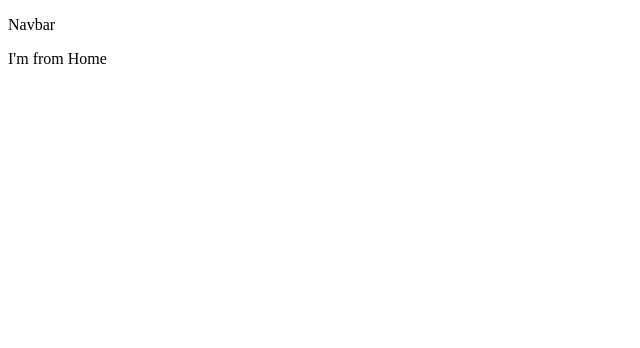
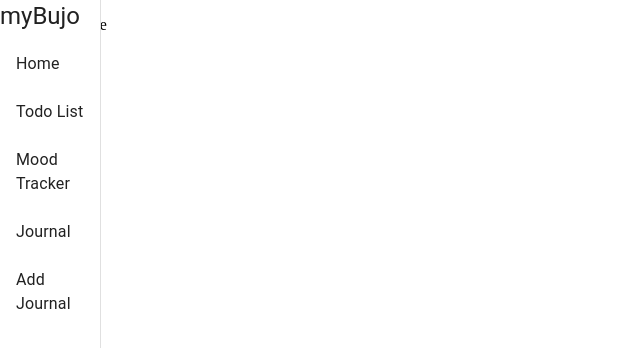
Before and after one commit to janice87/phase-3-sinatra-react-frontend, a React (Create React App) app: page / in a window 1280 px wide. Shown: the top 348 px of the page, without its empty margins (0-640 px from the left). Built offline with nearby package versions, Linux system fonts and the light colour scheme; no server answers; the HTML template or start-up script is replaced by a standard one.

Commit message:
set up and create navbar

```diff
--- a/src/components/Navbar.js
+++ b/src/components/Navbar.js
@@ -1,7 +1,86 @@
+import Typography from '@material-ui/core/Typography'
+import Drawer from '@material-ui/core/Drawer'
+import { makeStyles } from '@material-ui/core'
+import List from '@material-ui/core/List'
+import ListItem from '@material-ui/core/ListItem'
+// import ListItemIcon from '@material-ui/core/ListItemIcon'
+import ListItemText from '@material-ui/core/ListItemText'
+import { useHistory, useLocation } from 'react-router-dom'
+
+const drawerWidth = 100
+
+const useStyles = makeStyles({
+  page: {
+    background: '#f9f9f9',
+    width: '100%',
+  },
+  root: {
+    display: 'flex',
+  },
+  drawer: {
+    width: drawerWidth,
+  },
+  drawerPaper: {
+    width: drawerWidth,
+  },
+})
+
 const Navbar = () => {
+  const classes = useStyles()
+  const history = useHistory()
+  const location = useLocation()
+
+  const menuItems = [
+    {
+      text: 'Home',
+      path: '/'
+    },
+    {
+      text: 'Todo List',
+      path: '/todos'
+    },
+    {
+      text: 'Mood Tracker',
+      path: '/moods'
+    },
+    {
+      text: 'Journal',
+      path: '/journals'
+    },
+    {
+      text: 'Add Journal',
+      path: '/journals/new'
+    }
+  ];
+
     return (
       <div>
-        <p>Navbar</p>
+        <Drawer
+        className={classes.drawer}
+        variant="permanent"
+        classes={{ paper: classes.drawerPaper }}
+        anchor="left"
+      >
+      <div>
+          <Typography variant="h5" className={classes.title}>
+            myBujo
+          </Typography>
+      </div>
+
+          <List>
+          {menuItems.map((item) => (
+            <ListItem
+              button
+              key={item.text}
+              onClick={() => history.push(item.path)}
+              className={location.pathname == item.path ? classes.active : null}
+            >
+              {/* <ListItemIcon>{item.icon}</ListItemIcon> */}
+              <ListItemText primary={item.text} />
+            </ListItem>
+          ))}
+        </List>
+        </Drawer>
 
       </div>
     );
```
